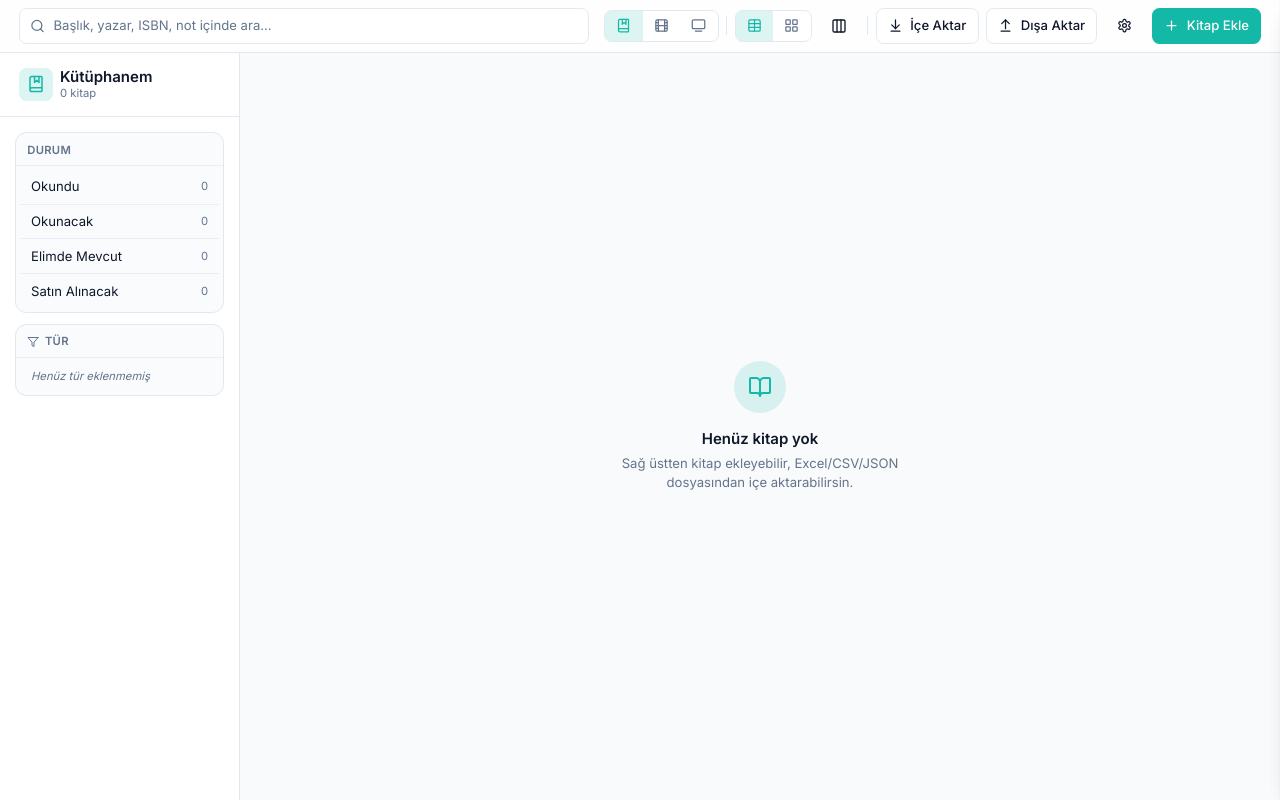
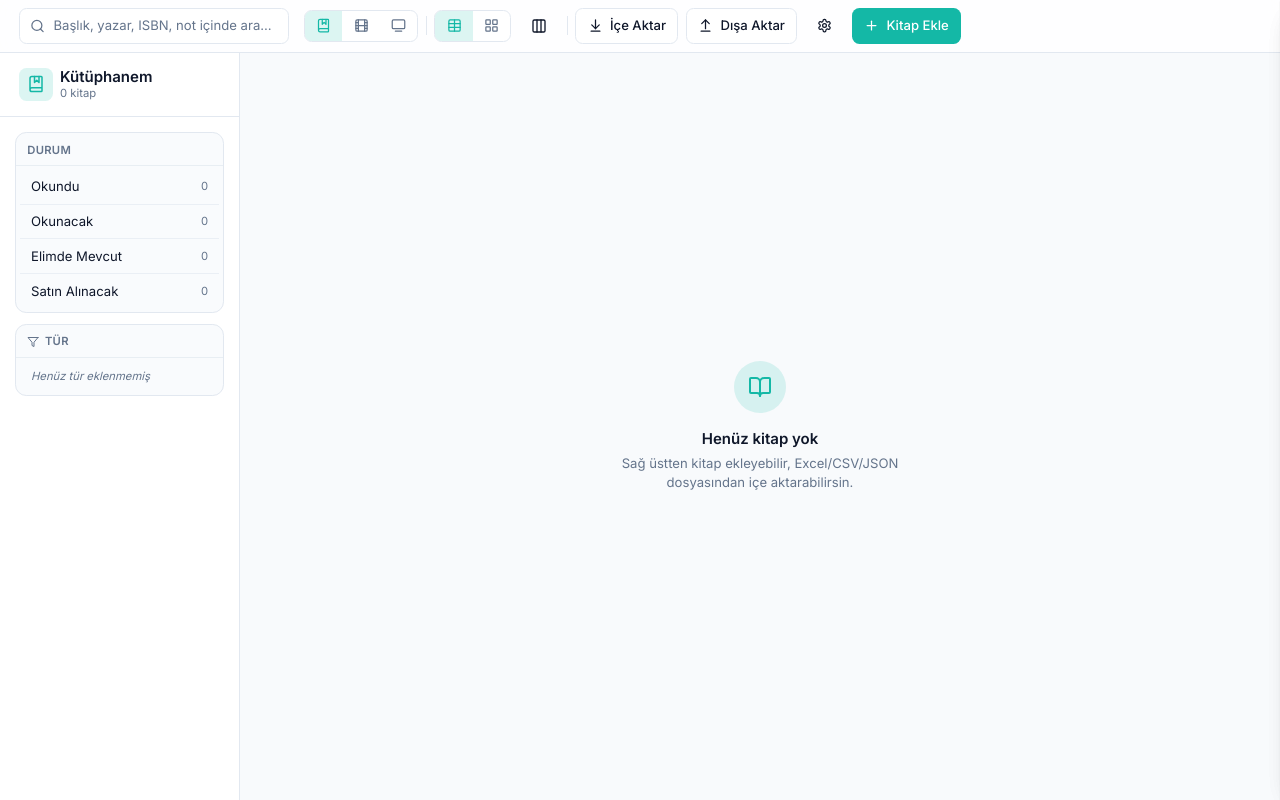
Before and after one commit to TalatKarasakal/kutuphane-takip-sistemi, a React (Vite) app: page / in a window 1280 px wide. Built offline with nearby package versions, Linux system fonts and the light colour scheme.

Commit message:
Arama kutusu genişliği sabitlendi (w-72)
https://claude.ai/code/session_016mygxKV6Xru3sidWiQxWbD

```diff
--- a/src/components/layout/Topbar.tsx
+++ b/src/components/layout/Topbar.tsx
@@ -48,8 +48,8 @@ export function Topbar({ section, onSection, onAdd, onImport, onExport, onSettin
 
   return (
     <header className="h-14 border-b border-border bg-surface/80 backdrop-blur px-5 flex items-center gap-4 shrink-0">
-      {/* Arama — esnek genişlik */}
-      <div className="relative flex-1">
+      {/* Arama */}
+      <div className="relative w-72">
         <Search className="absolute left-3 top-1/2 -translate-y-1/2 text-muted" size={15} />
         <input
           value={search}
```
